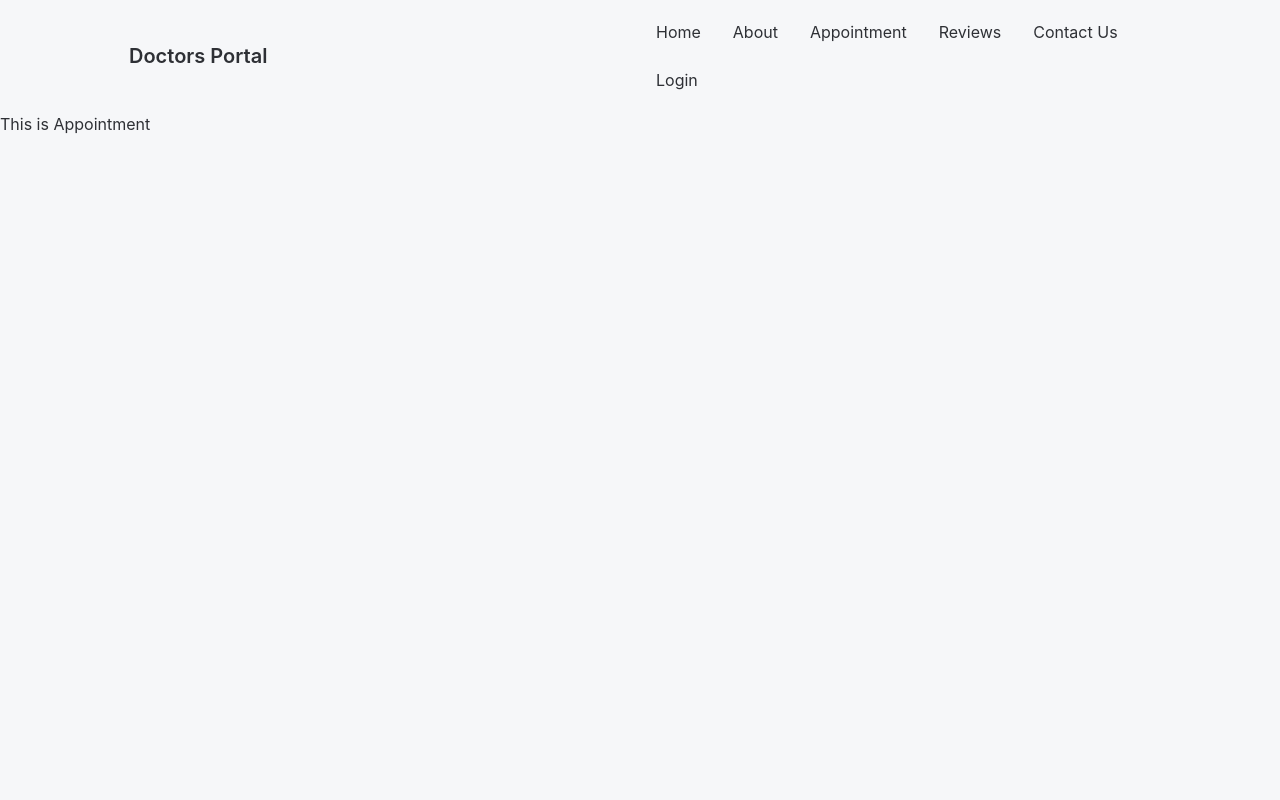
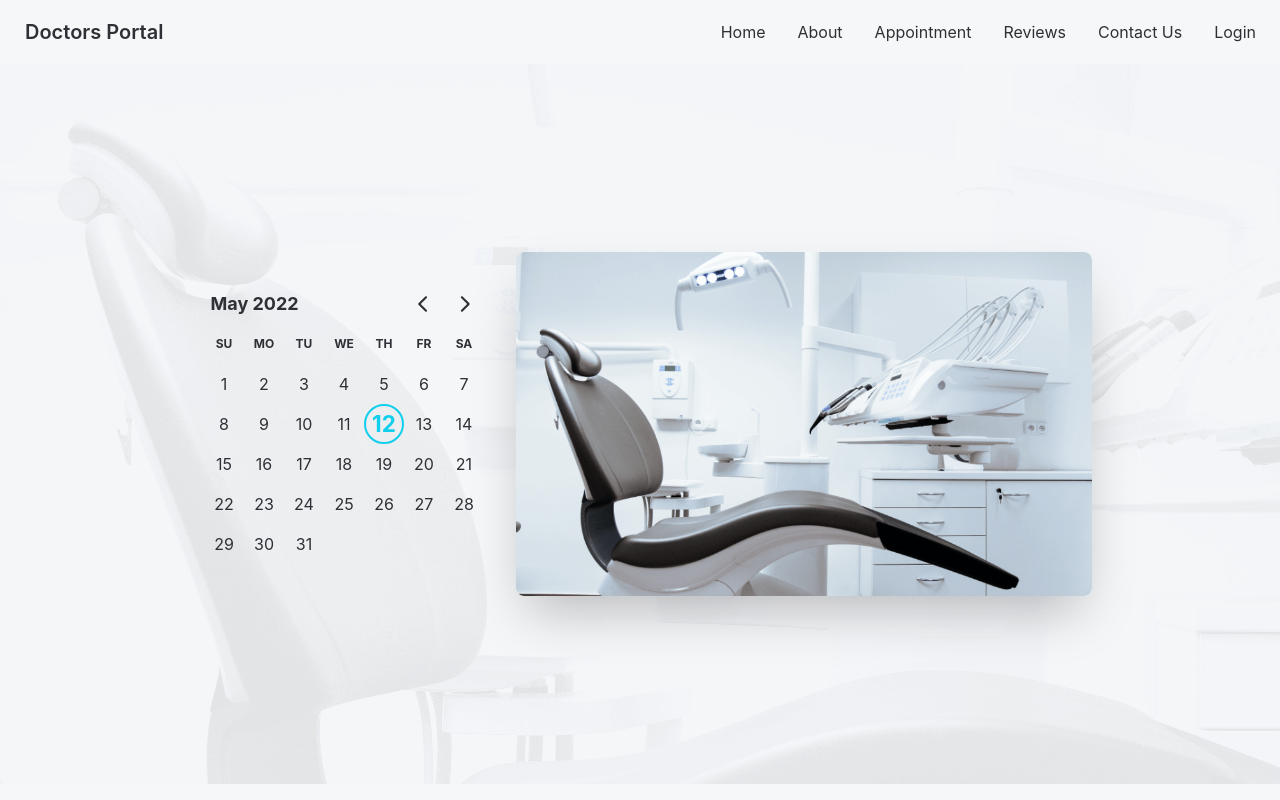
Before and after one commit to nurmdrafi/doctors-portal-client, a React (Create React App) app: page /appointment in a window 1280 px wide. Built offline with nearby package versions, Linux system fonts and the light colour scheme.

Commit message:
date picker component added

```diff
--- a/package.json
+++ b/package.json
@@ -7,7 +7,9 @@
     "@testing-library/react": "^13.0.0",
     "@testing-library/user-event": "^13.2.1",
     "daisyui": "^2.14.3",
+    "date-fns": "^2.28.0",
     "react": "^18.1.0",
+    "react-day-picker": "^8.0.4",
     "react-dom": "^18.1.0",
     "react-router-dom": "6",
     "react-scripts": "5.0.1",
--- a/src/App.js
+++ b/src/App.js
@@ -3,7 +3,7 @@ import Navbar from "./Pages/Shared/Navbar";
 import { Routes, Route } from "react-router-dom";
 import Home from "./Pages/Home/Home";
 import About from "./Pages/About/About";
-import Appointment from "./Pages/Appointment/Appointment";
+import Appointment from "./Pages/Appointment/AppointmentBanner";
 import Reviews from "./Pages/Reviews/Reviews";
 import Contact from "./Pages/Contact/Contact";
 import Login from "./Pages/Login/Login";
--- a/src/Pages/Appointment/Appointment.js
+++ b/src/Pages/Appointment/Appointment.js
@@ -1,9 +1,10 @@
 import React from 'react';
+import AppointmentBanner from './AppointmentBanner';
 
 const Appointment = () => {
     return (
         <div>
-            <h2>This is Appointment</h2>
+            <AppointmentBanner/>
         </div>
     );
 };
--- /dev/null
+++ b/src/Pages/Appointment/AppointmentBanner.js
@@ -0,0 +1,58 @@
+import React, { useState } from "react";
+import chair from "../../assets/images/chair.png";
+import assignmentBannerBg from "../../assets/images/bg.png";
+import { DayPicker } from "react-day-picker";
+import "react-day-picker/dist/style.css";
+
+const BannerBackground = {
+  background: `url(${assignmentBannerBg})`,
+  minHeight: "90vh",
+  backgroundRepeat: "no-repeat",
+  backgroundPosition: "center left",
+};
+const css = `
+.my-selected {
+    font-weight: bold;
+    border: 2px solid #0FCFEC;
+    color: #0FCFEC;
+  }
+  .my-selected:hover:not([disabled]) {
+    border-color: black;
+    color: black;
+  }
+.my-today {
+  font-weight: bold;
+  font-size: 140%;
+  color: #0FCFEC;
+}
+`;
+
+const AppointmentBanner = () => {
+  const [date, setDate] = useState(new Date());
+
+  return (
+    <div className="hero min-h-screen bg-base-100" style={BannerBackground}>
+      <div className="hero-content flex-col lg:flex-row-reverse">
+        <img
+          src={chair}
+          className="max-w-xl w-3/4 rounded-lg shadow-2xl"
+          alt="chair"
+        />
+        <div>
+          <style>{css}</style>
+          <DayPicker
+            mode="single"
+            selected={date}
+            onSelect={setDate}
+            modifiersClassNames={{
+              selected: "my-selected",
+              today: "my-today",
+            }}
+          />
+        </div>
+      </div>
+    </div>
+  );
+};
+
+export default AppointmentBanner;
--- a/src/Pages/Home/Banner.js
+++ b/src/Pages/Home/Banner.js
@@ -11,7 +11,7 @@ const Banner = () => {
     backgroundPosition: "center left",
   };
   return (
-    <section className="hero min-h-screen" style={BannerBackground}>
+    <section className="hero min-h-screen max-w-full" style={BannerBackground}>
       <div className="hero-content flex-col lg:flex-row-reverse">
         <img
           src={Chair}
@@ -25,7 +25,7 @@ const Banner = () => {
             excepturi exercitationem quasi. In deleniti eaque aut repudiandae et
             a id nisi.
           </p>
-        <PrimaryButton>Get Started</PrimaryButton>
+          <PrimaryButton>Get Started</PrimaryButton>
         </div>
       </div>
     </section>
--- a/src/Pages/Home/Info.js
+++ b/src/Pages/Home/Info.js
@@ -32,7 +32,7 @@ const Info = () => {
   ];
 
   return (
-    <section className="grid grid-rows-1 md:grid-cols-3 lg:grid-cols-3 gap-4 px-5">
+    <section className="grid md:grid-cols-3 lg:grid-cols-3 gap-4 px-5">
       {infos.map((info) => (
         <InfoCard key={info._id} info={info} />
       ))}
--- a/src/Pages/Home/Review.js
+++ b/src/Pages/Home/Review.js
@@ -2,7 +2,7 @@ import React from "react";
 
 const Review = ({ review }) => {
   return (
-    <div className="card w-96 bg-base-100 shadow-xl mx-auto">
+    <div className="card w-[385px] bg-base-100 shadow-xl mx-auto">
       <div className="card-body">
         <p>{review.review}</p>
         <div className="card-actions justify-start items-center gap-6 mt-4">
--- a/src/Pages/Home/Services.js
+++ b/src/Pages/Home/Services.js
@@ -25,7 +25,7 @@ const Services = () => {
         Our Services
       </h2>
       <h3 className="text-center text-3xl mb-16">Services We Provide</h3>
-      <div className="grid grid-rows-1 md:grid-cols-3 lg:grid-cols-3 gap-10 px-5">
+      <div className="grid grid-cols-1 md:grid-cols-3 lg:grid-cols-3 gap-10 px-5">
         <ServiceCard service={service1} />
         <ServiceCard service={service2} />
         <ServiceCard service={service3} />
--- a/src/Pages/Home/Testimonials.js
+++ b/src/Pages/Home/Testimonials.js
@@ -32,7 +32,8 @@ const Testimonials = () => {
     },
   ];
   return (
-    <section className="container mx-auto px-28">
+    <section className="container mx-auto px-8 md:px-16 lg:px-28">
+      {/*  px-8  md:px-24 lg:px-28*/}
       <div className="flex justify-between items-center">
         <div>
           <h4 className="uppercase text-secondary font-bold text-lg my-2">
@@ -44,7 +45,7 @@ const Testimonials = () => {
           <img src={quote} alt="quote" className="w-24 lg:w-48" />
         </div>
       </div>
-      <div className="flex flex-wrap gap-10 my-16">
+      <div className="flex flex-wrap gap-6 my-16">
         {reviews.map((review) => (
           <Review key={review._id} review={review}
           className=""/>
--- a/src/Pages/Shared/Navbar.js
+++ b/src/Pages/Shared/Navbar.js
@@ -17,7 +17,7 @@ const Navbar = () => {
         <Link to="/reviews">Reviews</Link>
       </li>
       <li>
-        <Link to="/contact">Contact Us</Link>
+        <Link className="whitespace-nowrap" to="/contact">Contact Us</Link>
       </li>
       <li>
         <Link to="/login">Login</Link>
@@ -26,7 +26,7 @@ const Navbar = () => {
   );
 
   return (
-    <nav className="navbar bg-base-100 container mx-auto px-28">
+    <nav className="navbar bg-base-100 max-w-7xl mx-auto">
       <div className="navbar-start">
         <div className="dropdown">
           <label tabIndex="0" className="btn btn-ghost lg:hidden">
```
Also changed, not shown: 1 other file (tests, documents, lock files or other folders).
